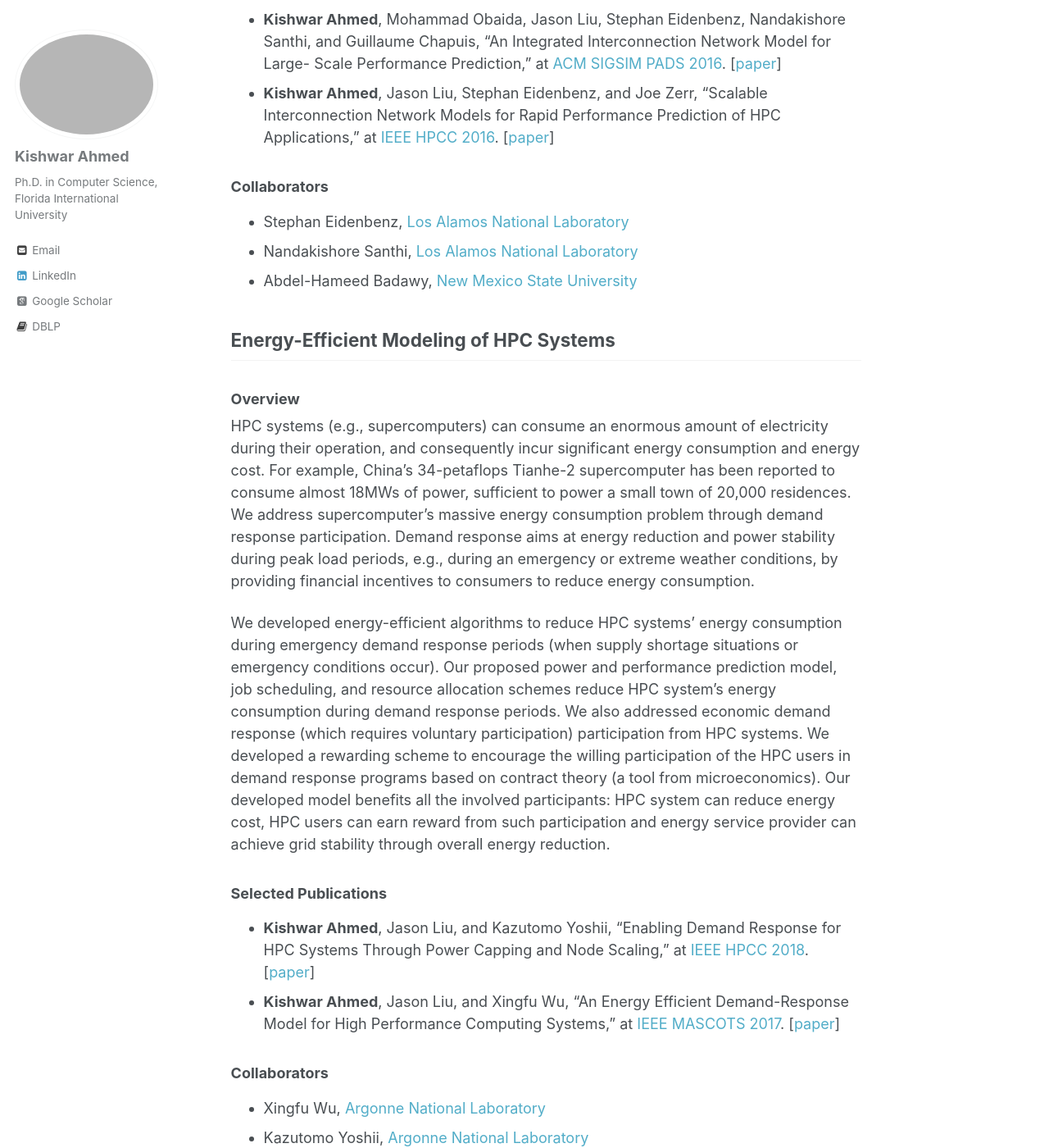
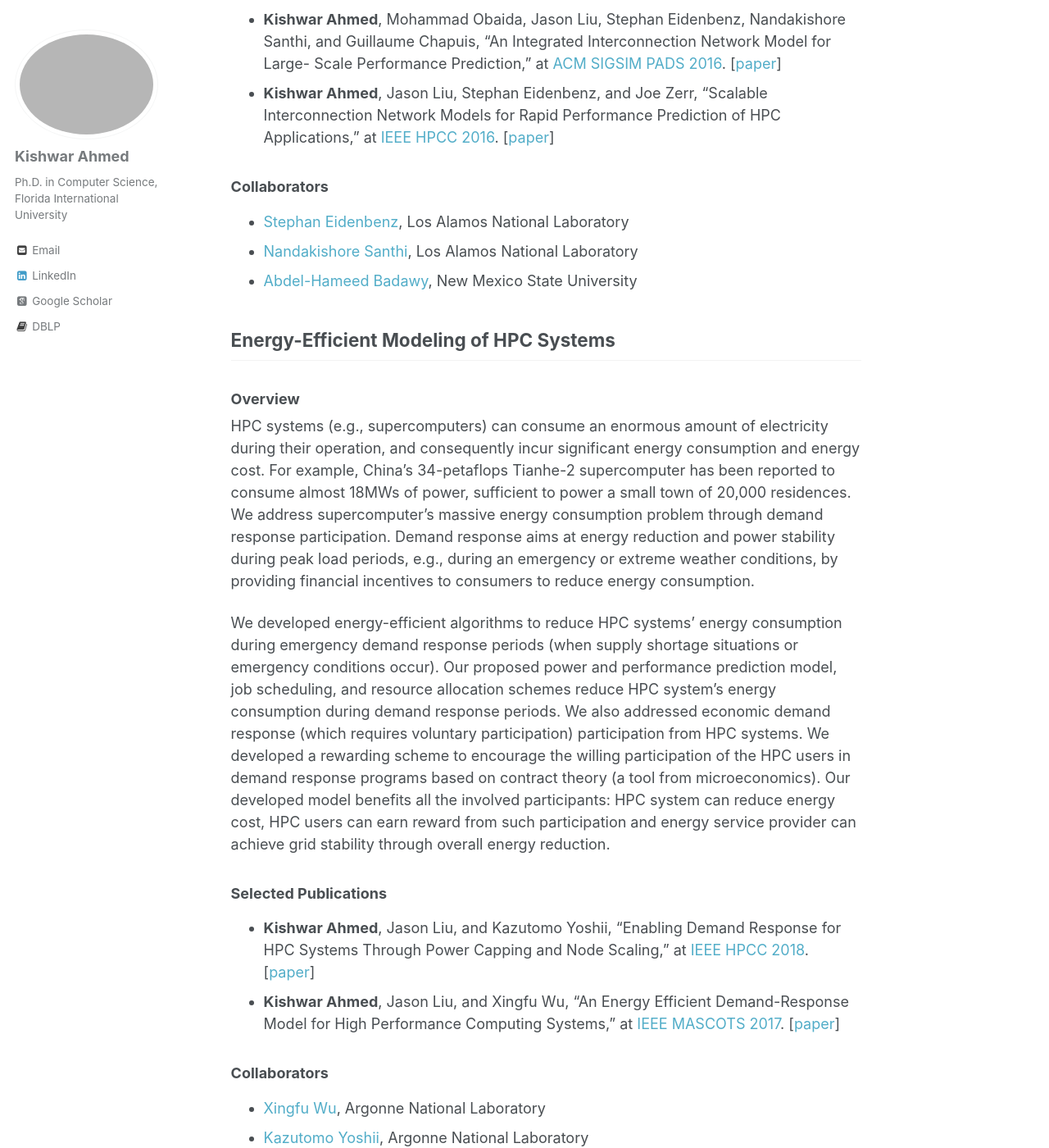
Before and after one commit to kishwarbd/kishwarbd.github.io, a Jekyll site: the page built from _pages/research.md, in a window 1280 px wide and 1400 px high, scrolled down 1075 px. Shown: the whole window at 82% size. Built offline with Jekyll 4.4.1, drawn with Linux system fonts in a browser that asks for light colours; some web fonts are replaced; some of the changed text lies outside the part shown.

Commit message:
updates.

```diff
--- a/_pages/research.md
+++ b/_pages/research.md
@@ -18,9 +18,9 @@ PPT is a library of models of computational physics applications, middleware, an
 * **Kishwar Ahmed**, Jason Liu, Stephan Eidenbenz, and Joe Zerr, “Scalable Interconnection Network Models for Rapid Performance Prediction of HPC Applications,” at [IEEE HPCC 2016](http://www.swinflow.org/confs/2016/hpcc/). [[paper](https://ieeexplore.ieee.org/document/7828492/)]
 
 ### Collaborators
-* Stephan Eidenbenz, [Los Alamos National Laboratory](https://www.lanl.gov/expertise/profiles/view/stephan-eidenbenz)
-* Nandakishore Santhi, [Los Alamos National Laboratory](https://cnls.lanl.gov/External/people/Nandakishore_Santhi.php)
-* Abdel-Hameed Badawy, [New Mexico State University](https://ece.nmsu.edu/faculty-staff/badawy/)
+* [Stephan Eidenbenz](https://www.lanl.gov/expertise/profiles/view/stephan-eidenbenz), Los Alamos National Laboratory
+* [Nandakishore Santhi](https://cnls.lanl.gov/External/people/Nandakishore_Santhi.php), Los Alamos National Laboratory
+* [Abdel-Hameed Badawy](https://ece.nmsu.edu/faculty-staff/badawy/), New Mexico State University
 
 ## Energy-Efficient Modeling of HPC Systems
 
@@ -34,9 +34,9 @@ We developed energy-efficient algorithms to reduce HPC systems’ energy consump
 *  **Kishwar Ahmed**, Jason Liu, and Xingfu Wu, “An Energy Efficient Demand-Response Model for High Performance Computing Systems,” at [IEEE MASCOTS 2017](https://mascots2017.cs.ucalgary.ca/). [[paper](https://ieeexplore.ieee.org/document/8107444/)]
 
 ### Collaborators
-* Xingfu Wu, [Argonne National Laboratory](https://www.anl.gov/profile/xingfu-wu)
-* Kazutomo Yoshii, [Argonne National Laboratory](https://www.mcs.anl.gov/~kazutomo/)
-* Jesse Bull, [Department of Economics, FIU](https://economics.fiu.edu/people/full-time-faculty/jesse-bull/)
+* [Xingfu Wu](https://www.anl.gov/profile/xingfu-wu), Argonne National Laboratory
+* [Kazutomo Yoshii](https://www.mcs.anl.gov/~kazutomo/), Argonne National Laboratory
+* [Jesse Bull](https://economics.fiu.edu/people/full-time-faculty/jesse-bull/), Department of Economics, FIU
 
 ## Sustainability of Cyber-Physical Systems
 ### Overview
@@ -51,4 +51,4 @@ Colocation data center is a special type of data center where multiple tenants o
 * **Kishwar Ahmed**, Mohammad A. Islam, and Shaolei Ren, “A Contract Design Approach for Colocation Data Center Demand Response,” at [IEEE/ACM ICCAD 2015](https://iccad.com/). [[paper](https://ieeexplore.ieee.org/document/7372629/)]
 
 ### Collaborators
-* Mohammad Atiqul Islam, [University of California, Riverside](http://www.mohammadatiqulislam.com/)
+* [Mohammad Atiqul Islam](http://www.mohammadatiqulislam.com/), University of California, Riverside
```
